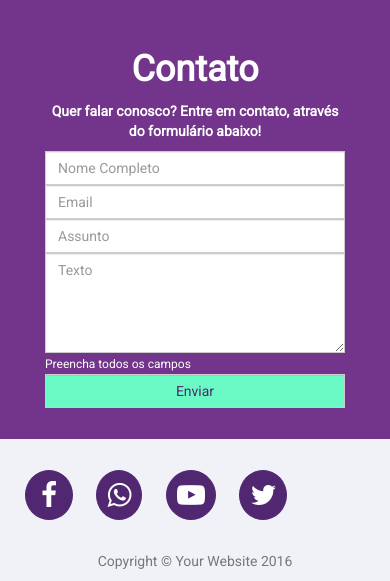
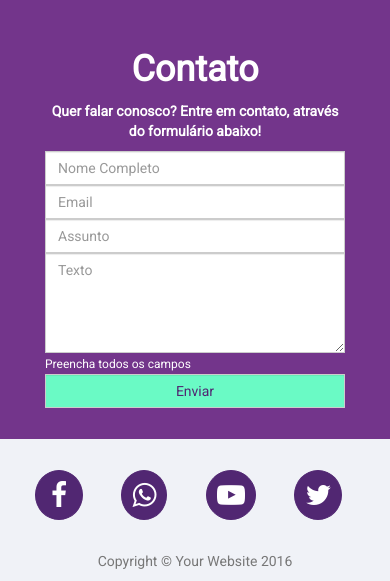
Before and after one commit to gxpunicornios/marketingnaveia, a PHP site: page / in a window 390 px wide. Shown: the part 1521-2102 px from the top of the page. Run offline with PHP 8.4, Linux system fonts and the light colour scheme; data that the repository does not hold is empty.

Commit message:
Agora vai

```diff
--- a/css/style.css
+++ b/css/style.css
@@ -247,6 +247,6 @@ footer i.fa-facebook{
   }
 
   footer i{
-    margin: 30px 10px;
+    margin-left: 20px;
   }
 }
```
